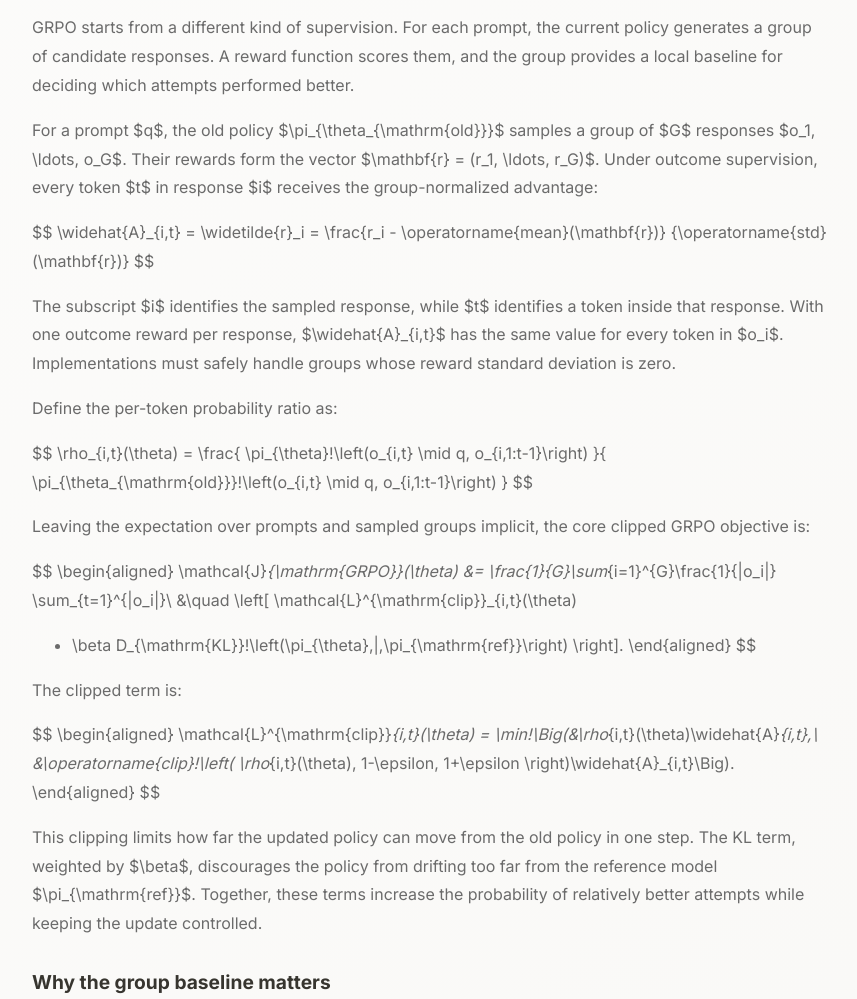
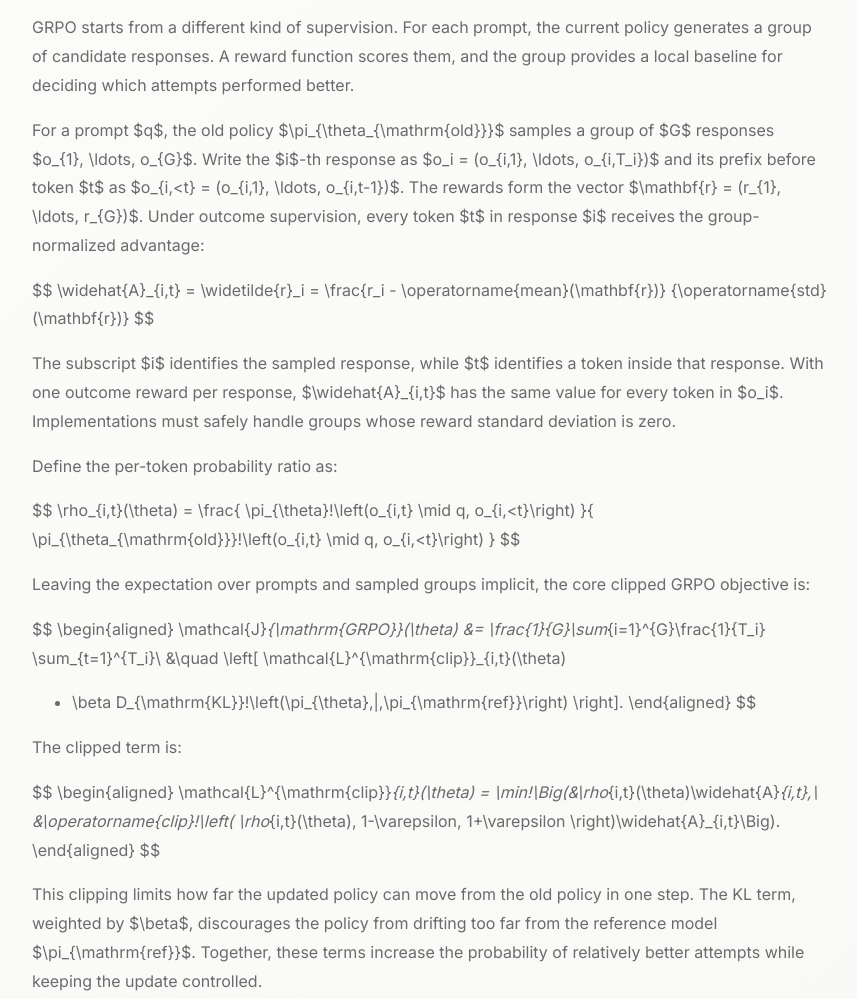
Before and after one commit to zhexjtu/zhexjtu.github.io, an Astro site: page /blog/llm-post-training-sft-dpo-grpo in a window 1280 px wide. Shown: the part 3393-4392 px from the top of the page, without its empty margins (210-1067 px from the left). Built offline with nearby package versions, Linux system fonts and the light colour scheme; Astro itself is replaced by a stand-in of ours.

Commit message:
Fix token subscript notation

```diff
--- a/src/content/blog/llm-post-training-sft-dpo-grpo.md
+++ b/src/content/blog/llm-post-training-sft-dpo-grpo.md
@@ -33,10 +33,10 @@ The algorithms differ mainly in step three. That difference changes the data req
 
 Supervised fine-tuning provides a prompt and a high-quality target answer. The model learns to make each demonstrated token more likely.
 
-For a prompt $x$ and target response $y = (y_1, \ldots, y_T)$, let $y_{1:t-1}$ denote the target tokens before position $t$. The high-level objective is:
+For a prompt $x$ and target response $y = (y_{1}, \ldots, y_{T})$, let $y_{<t} = (y_{1}, \ldots, y_{t-1})$ denote the target tokens before position $t$. The high-level objective is:
 
 $$
-\max_{\theta} \sum_{t=1}^{T} \log \pi_{\theta}\!\left(y_t \mid x, y_{1:t-1}\right)
+\max_{\theta} \sum_{t=1}^{T} \log \pi_{\theta}\!\left(y_{t} \mid x, y_{<t}\right)
 $$
 
 Here, $\pi_{\theta}$ is the model policy and $\theta$ denotes its trainable parameters. During training, teacher forcing reveals the correct previous tokens. Every target token contributes a gradient, which makes SFT efficient and stable.
@@ -76,7 +76,7 @@ The quality of the method still depends on the preference data. Ambiguous guidel
 
 GRPO starts from a different kind of supervision. For each prompt, the current policy generates a group of candidate responses. A reward function scores them, and the group provides a local baseline for deciding which attempts performed better.
 
-For a prompt $q$, the old policy $\pi_{\theta_{\mathrm{old}}}$ samples a group of $G$ responses $o_1, \ldots, o_G$. Their rewards form the vector $\mathbf{r} = (r_1, \ldots, r_G)$. Under outcome supervision, every token $t$ in response $i$ receives the group-normalized advantage:
+For a prompt $q$, the old policy $\pi_{\theta_{\mathrm{old}}}$ samples a group of $G$ responses $o_{1}, \ldots, o_{G}$. Write the $i$-th response as $o_i = (o_{i,1}, \ldots, o_{i,T_i})$ and its prefix before token $t$ as $o_{i,<t} = (o_{i,1}, \ldots, o_{i,t-1})$. The rewards form the vector $\mathbf{r} = (r_{1}, \ldots, r_{G})$. Under outcome supervision, every token $t$ in response $i$ receives the group-normalized advantage:
 
 $$
 \widehat{A}_{i,t}
@@ -92,9 +92,9 @@ Define the per-token probability ratio as:
 $$
 \rho_{i,t}(\theta)
 = \frac{
-\pi_{\theta}\!\left(o_{i,t} \mid q, o_{i,1:t-1}\right)
+\pi_{\theta}\!\left(o_{i,t} \mid q, o_{i,<t}\right)
 }{
-\pi_{\theta_{\mathrm{old}}}\!\left(o_{i,t} \mid q, o_{i,1:t-1}\right)
+\pi_{\theta_{\mathrm{old}}}\!\left(o_{i,t} \mid q, o_{i,<t}\right)
 }
 $$
 
@@ -103,8 +103,8 @@ Leaving the expectation over prompts and sampled groups implicit, the core clipp
 $$
 \begin{aligned}
 \mathcal{J}_{\mathrm{GRPO}}(\theta)
-&= \frac{1}{G}\sum_{i=1}^{G}\frac{1}{|o_i|}
-\sum_{t=1}^{|o_i|}\\
+&= \frac{1}{G}\sum_{i=1}^{G}\frac{1}{T_i}
+\sum_{t=1}^{T_i}\\
 &\quad \left[
 \mathcal{L}^{\mathrm{clip}}_{i,t}(\theta)
 - \beta D_{\mathrm{KL}}\!\left(\pi_{\theta}\,\|\,\pi_{\mathrm{ref}}\right)
@@ -119,7 +119,7 @@ $$
 \mathcal{L}^{\mathrm{clip}}_{i,t}(\theta)
 = \min\!\Big(&\rho_{i,t}(\theta)\widehat{A}_{i,t},\\
 &\operatorname{clip}\!\left(
-\rho_{i,t}(\theta), 1-\epsilon, 1+\epsilon
+\rho_{i,t}(\theta), 1-\varepsilon, 1+\varepsilon
 \right)\widehat{A}_{i,t}\Big).
 \end{aligned}
 $$
```
